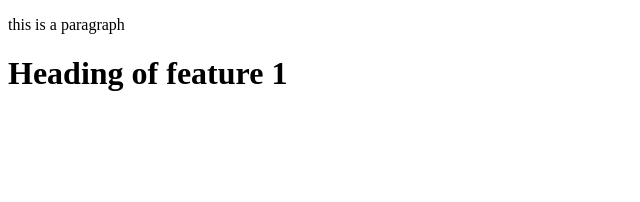
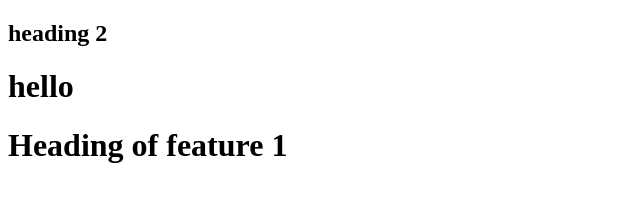
Before and after one commit to shivani2918/From-local-repo, a plain HTML site: page index.html in a window 1280 px wide. Shown: the whole page, without its empty margins (0-640 px from the left). Drawn offline with Linux system fonts and the light colour scheme.

Commit message:
New Feature

```diff
--- a/index.html
+++ b/index.html
@@ -6,7 +6,8 @@
     <title>Document</title>
 </head>
 <body>
-    <p>this is a paragraph</p>
+    <h2>heading 2</h2>
+    <h1>hello</h1>
     <H1>Heading of feature 1</H1>
 </body>
 </html>
```
